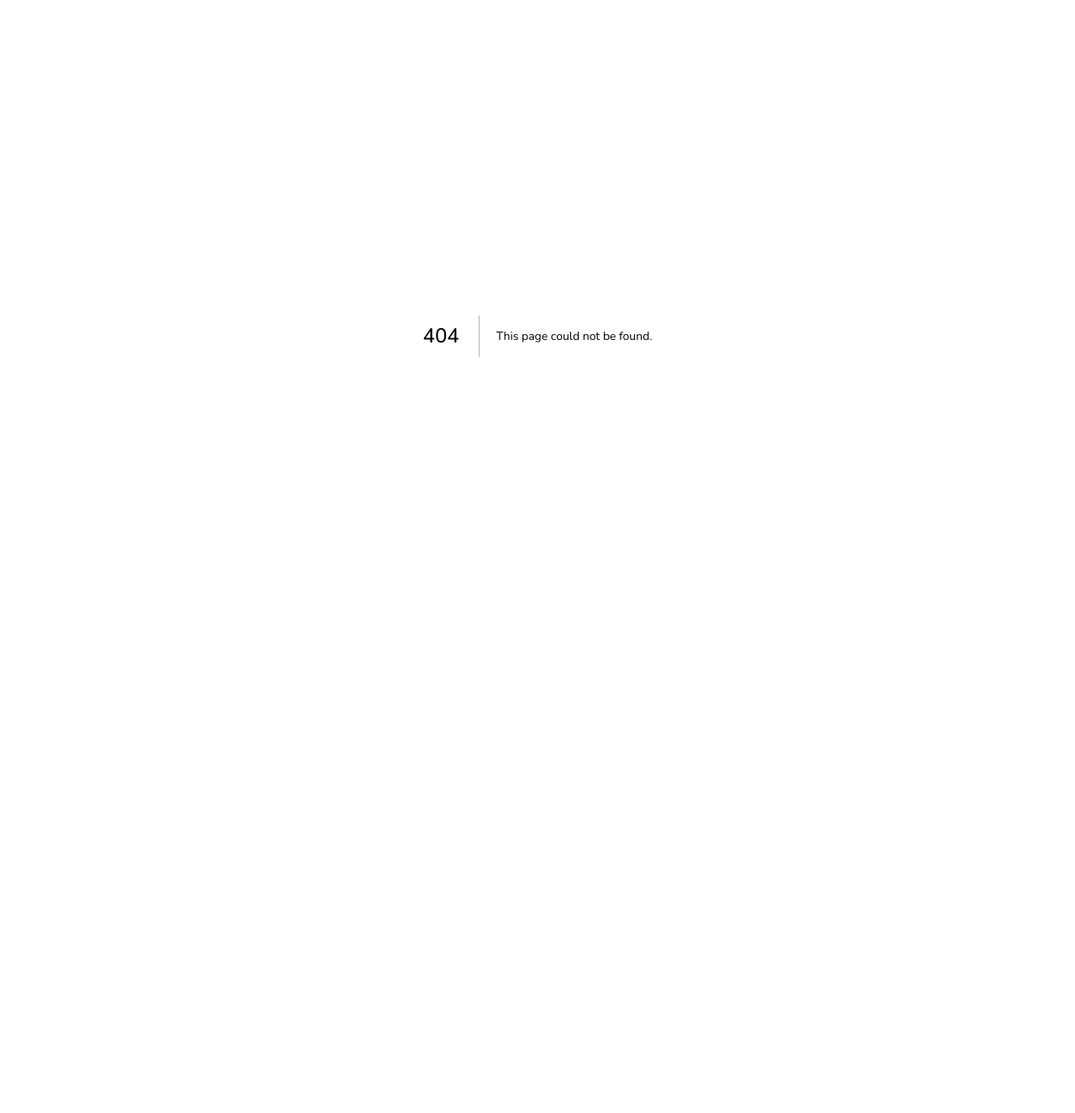
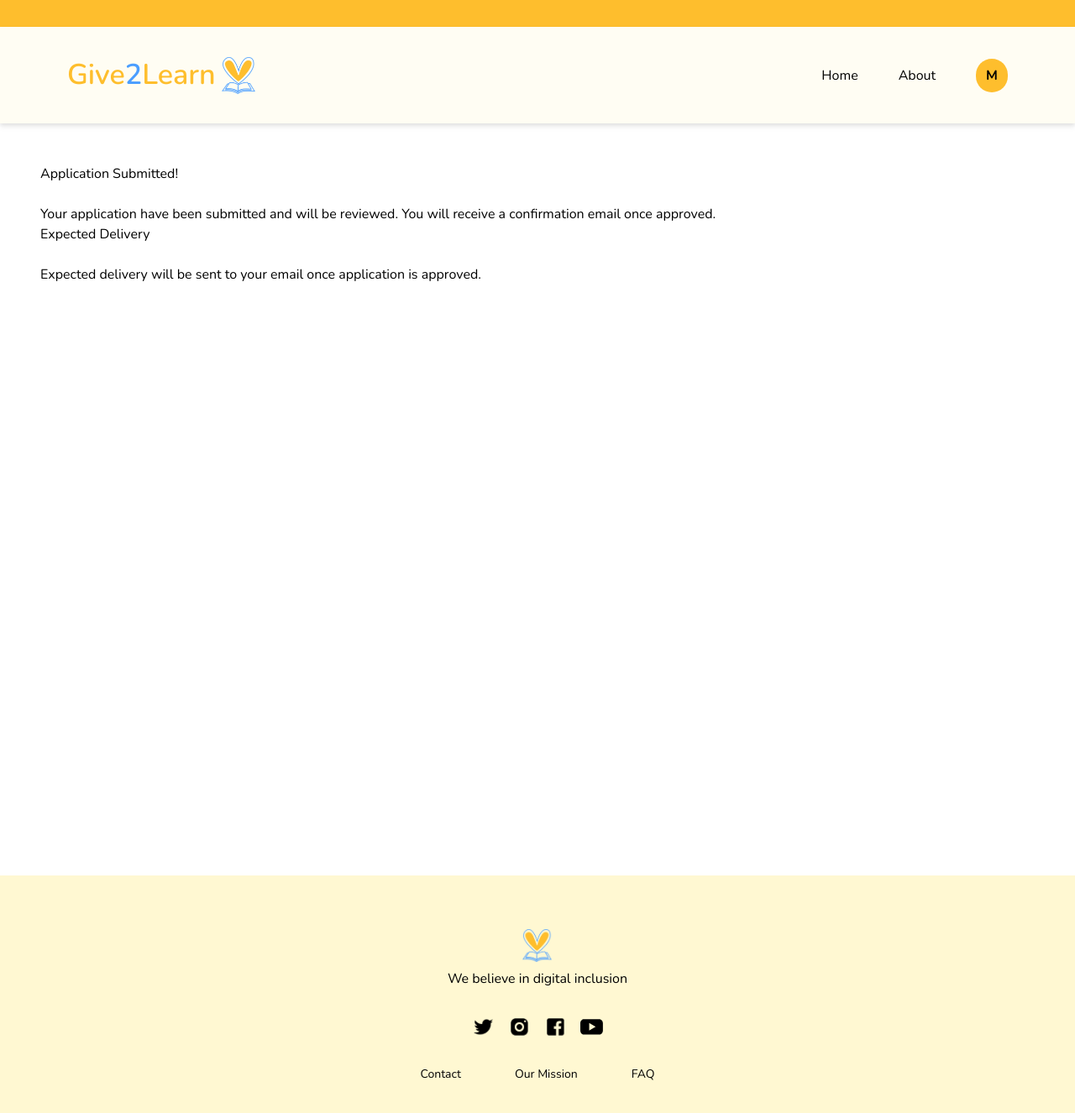
Before and after one commit to cindywongdev/give2learn-frontend, a Next.js app: page /thankyou in a window 1280 px wide. Before the commit this address had no page. Shown: the top 1326 px of the page at 84% size. Before the commit the page ends 800 px from the top, so only its background shows below. Built offline with nearby package versions, Linux system fonts and the light colour scheme.

Commit message:
added thank you page

```diff
--- a/src/app/requestflow/page.tsx
+++ b/src/app/requestflow/page.tsx
@@ -132,27 +132,14 @@ export default function Request() {
 										title='button'
 										type='submit'
 										className='btn btn-primary bg-blue-500 hover:bg-blue-700 text-white text-md mt-10 py-2 px-7 rounded w-fit'>
-										Submit
+										<Link href='/thankyou'>
+											Submit
+										</Link>
 									</button>
 								</div>
 							</div>
 						</div>
 					</form>
-					{submitted && (
-						<p>
-							Application Submitted! <br />
-							<br /> Your application have been submitted and will
-							be reviewed. You will receive a confirmation email
-							once approved.
-						</p>
-					)}
-					{submitted && (
-						<p>
-							Expected Delivery <br />
-							<br /> Expected delivery will be sent to your email
-							once application is approved.
-						</p>
-					)}
 				</div>
 			</div>
 		</div>
--- /dev/null
+++ b/src/app/thankyou/page.tsx
@@ -0,0 +1,22 @@
+import Nav from "../nav/Nav";
+import Footer from "../footer/Footer";
+
+export default function () {
+    return (<div>
+        <Nav />
+        <div className='m-12 h-screen'>
+            <p>
+                Application Submitted! <br />
+                <br /> Your application have been submitted and will
+                be reviewed. You will receive a confirmation email
+                once approved.
+            </p>
+            <p>
+                Expected Delivery <br />
+                <br /> Expected delivery will be sent to your email
+                once application is approved.
+            </p>
+        </div>
+        <Footer />
+    </div>)
+}
```
